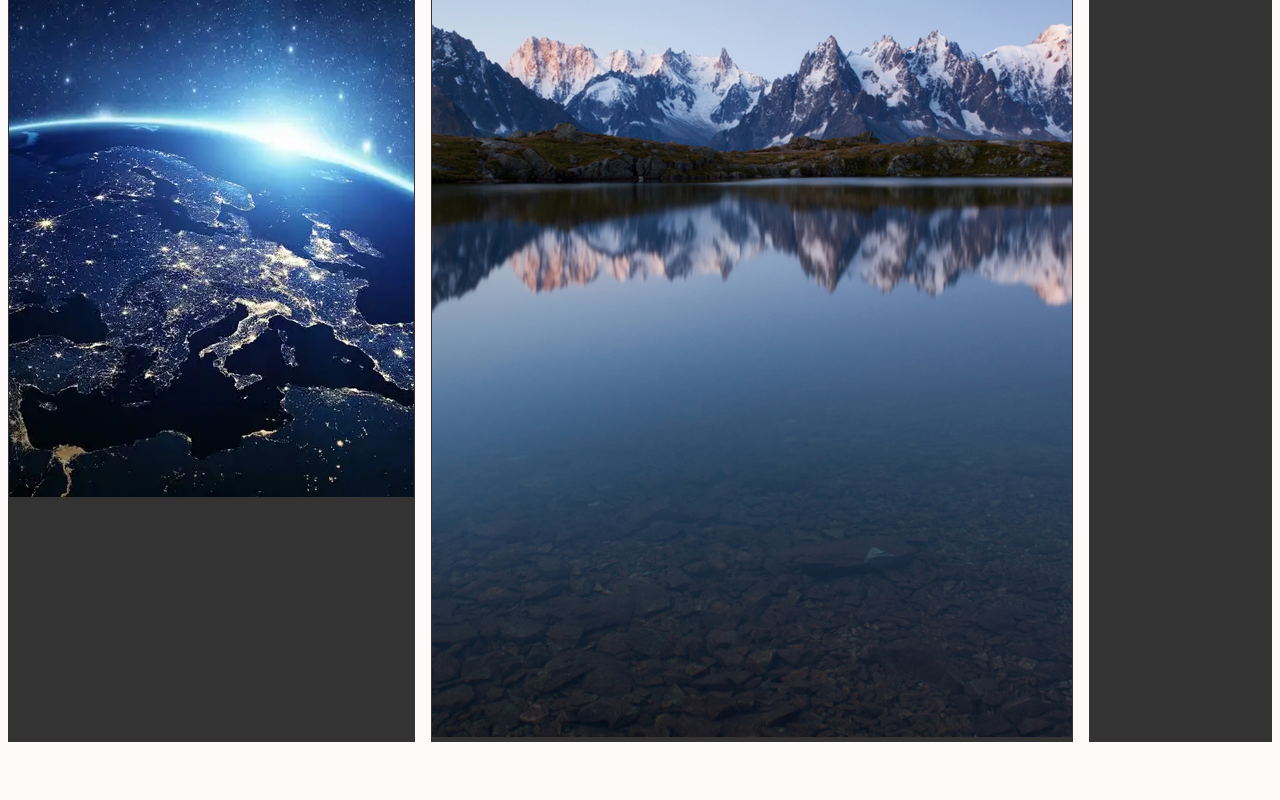
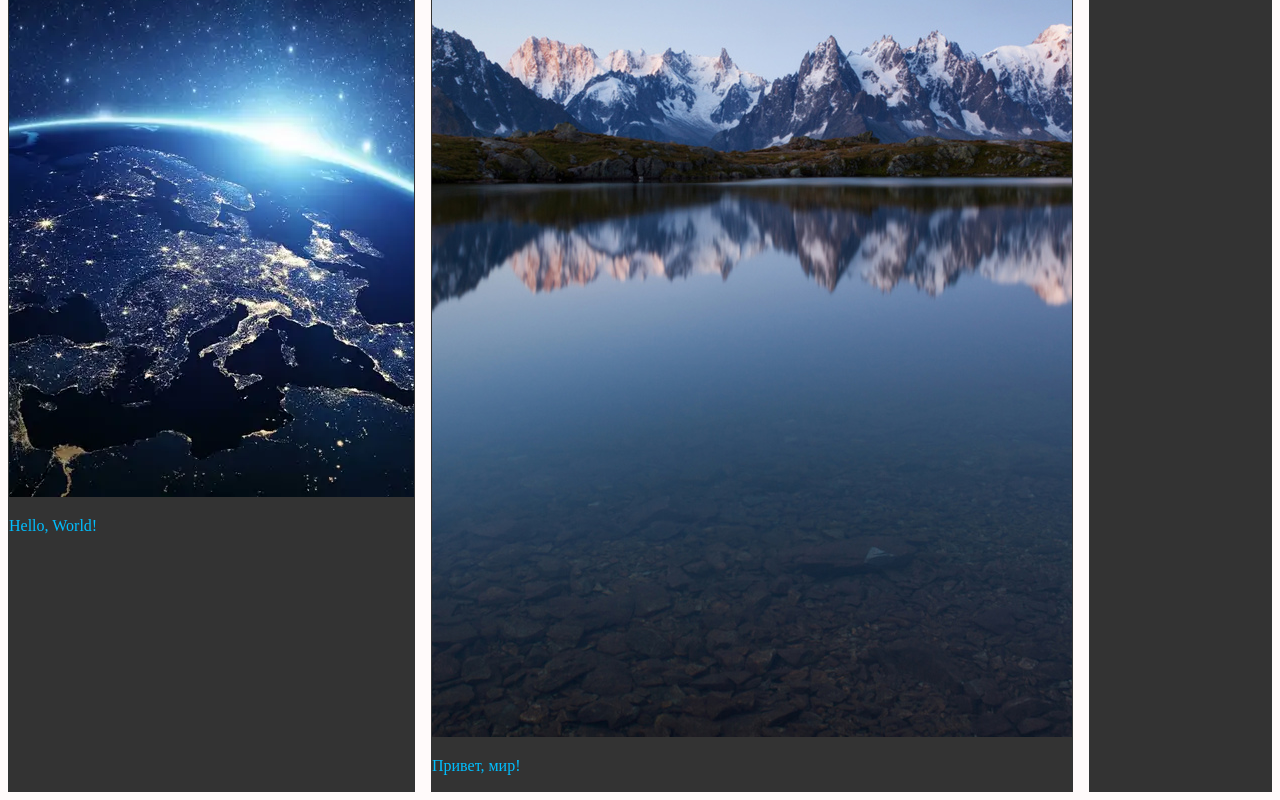
Before and after one commit to Git01234/Test, a plain HTML site: page index.html in a window 1280 px wide. Shown: the part 341-1141 px from the top of the page. Before the commit the page ends 1091 px from the top, so only its background shows below. Drawn offline with Linux system fonts and the light colour scheme.

Commit message:
Update index.html

```diff
--- a/index.html
+++ b/index.html
@@ -33,10 +33,12 @@
  <header>TestSite</header><br>
  <div class="main">
   <div id="first">
-   <img src="i.webp">
+   <img src="i.webp"><br>
+   <p>Hello, World!</p>
   </div>
   <div id="second">
-   <img src="j.jpg">
+   <img src="j.jpg"><br>
+   <p>Привет, мир!</p>
   </div>
   <div></div>
  </div>
```
